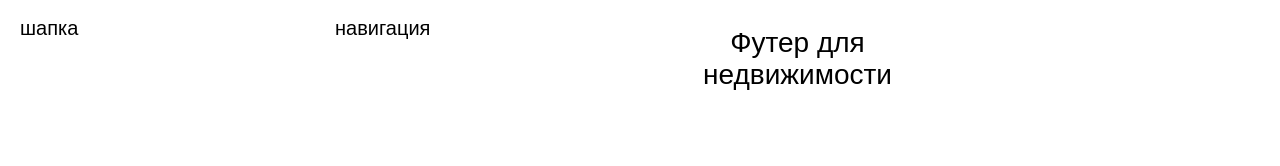
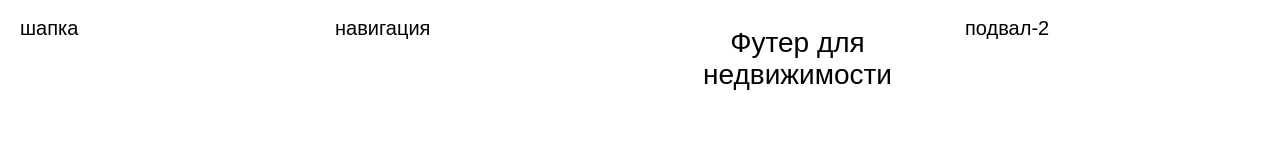
Before and after one commit to d-8552/dev, a plain HTML site: page index.html in a window 1280 px wide. Shown: the part 932-1098 px from the top of the page. Drawn offline with Linux system fonts and the light colour scheme; no server answers.

Commit message:
Update index.html

```diff
--- a/index.html
+++ b/index.html
@@ -97,6 +97,7 @@
     <div id="header-container">шапка</div>
     <div id="nav-container">навигация</div>
     <div id="footer-container">подвал</div>
+    <div id="footer-container-2">подвал-2</div>
  <!-- Подключение скрипта -->
     <script src="script.js"></script>
 
```
